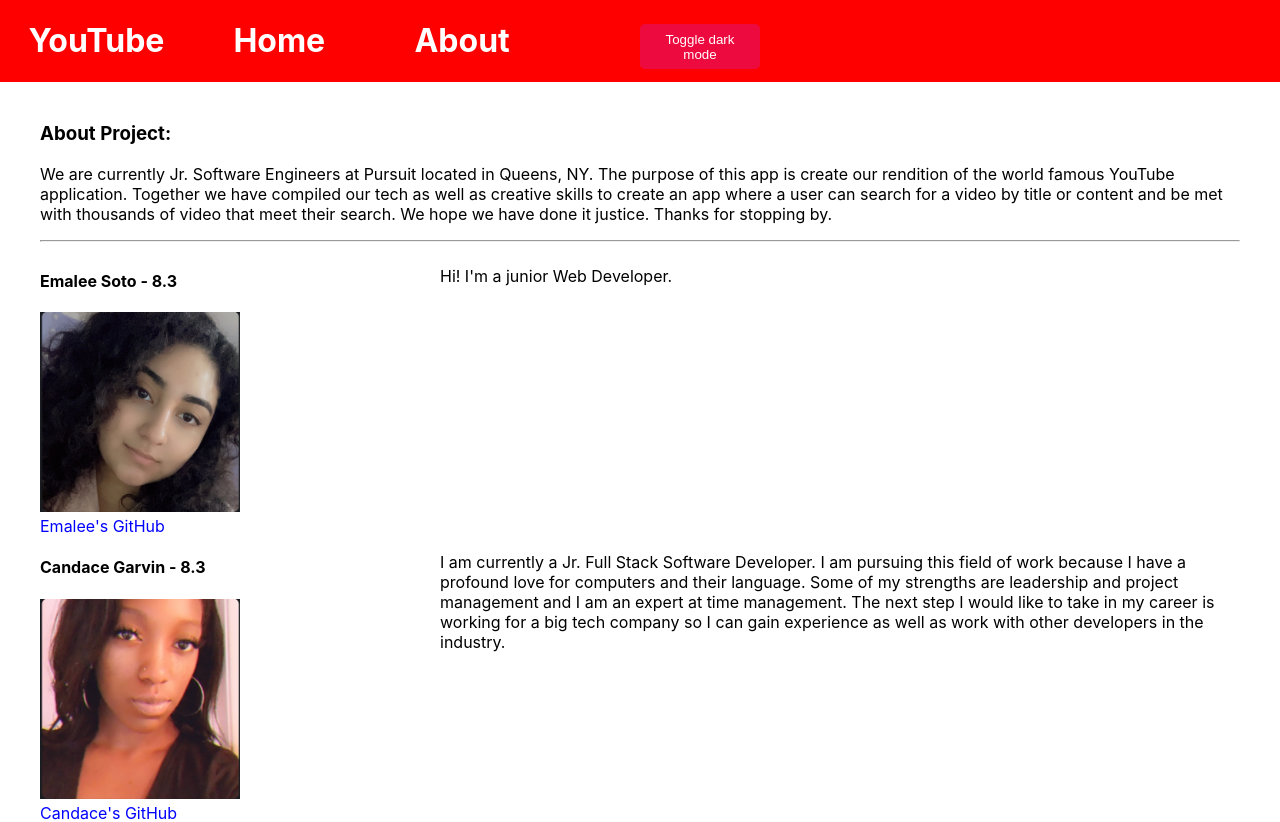
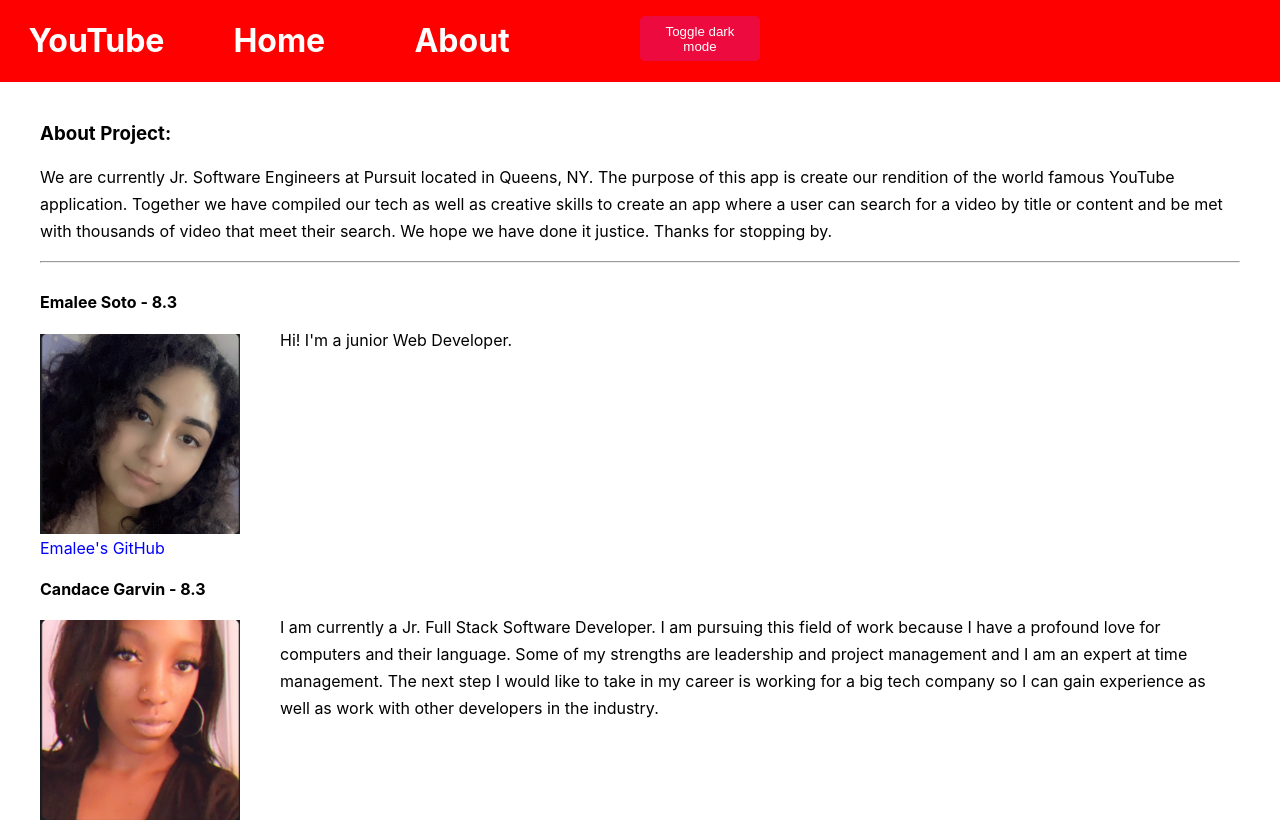
Before and after one commit to lchen6283/Group-4-YouTube-Clone-Project, a React (Create React App) app: page /about in a window 1280 px wide. Shown: the top 822 px of the page. Built offline with nearby package versions, Linux system fonts and the light colour scheme.

Commit message:
more about css

```diff
--- a/src/components/About.css
+++ b/src/components/About.css
@@ -1,16 +1,15 @@
 .about {
   margin: 40px;
+}
+
+.about-prj {
+  line-height: 1.7;
 }
 
 .card img {
   height: 200px;
   width: 200px;
 }
-/* .bioSections {
-  display: grid;
-  grid-template-columns: repeat(2, 1fr);
-  text-align: center;
-} */
 
 .card {
   display: grid;
@@ -18,9 +17,10 @@
 }
 
 .col-2 {
+  line-height: 1.7;
   grid-column: span 2/4;
-  /* margin-right: 20%; */
-  text-align: left;
+  margin-top: 5%;
+  margin-left: -20%;
 }
 
 a {
@@ -40,5 +40,7 @@ a {
   .col-2 {
     grid-column: 1;
     text-align: center;
+    margin-top: 0%;
+    margin-left: 0%;
   }
 }
--- a/src/components/About.js
+++ b/src/components/About.js
@@ -12,7 +12,7 @@ const About = () => {
   return (
     <div className="about">
       <h3>About Project:</h3>
-      <p>
+      <p className="about-prj">
         We are currently Jr. Software Engineers at Pursuit located in Queens,
         NY. The purpose of this app is create our rendition of the world famous
         YouTube application. Together we have compiled our tech as well as
--- a/src/components/VideoList.css
+++ b/src/components/VideoList.css
@@ -1,6 +1,7 @@
 .container {
   display: grid;
   grid-template-columns: repeat(2, 1fr);
+  margin-bottom: 3%;
 }
 
 p.title {
--- a/src/index.css
+++ b/src/index.css
@@ -19,7 +19,7 @@ code {
 
 .togglebutton {
   position: fixed;
-  top: 3%;
+  top: 2%;
   left: 50%;
   z-index: 1;
 }
```
